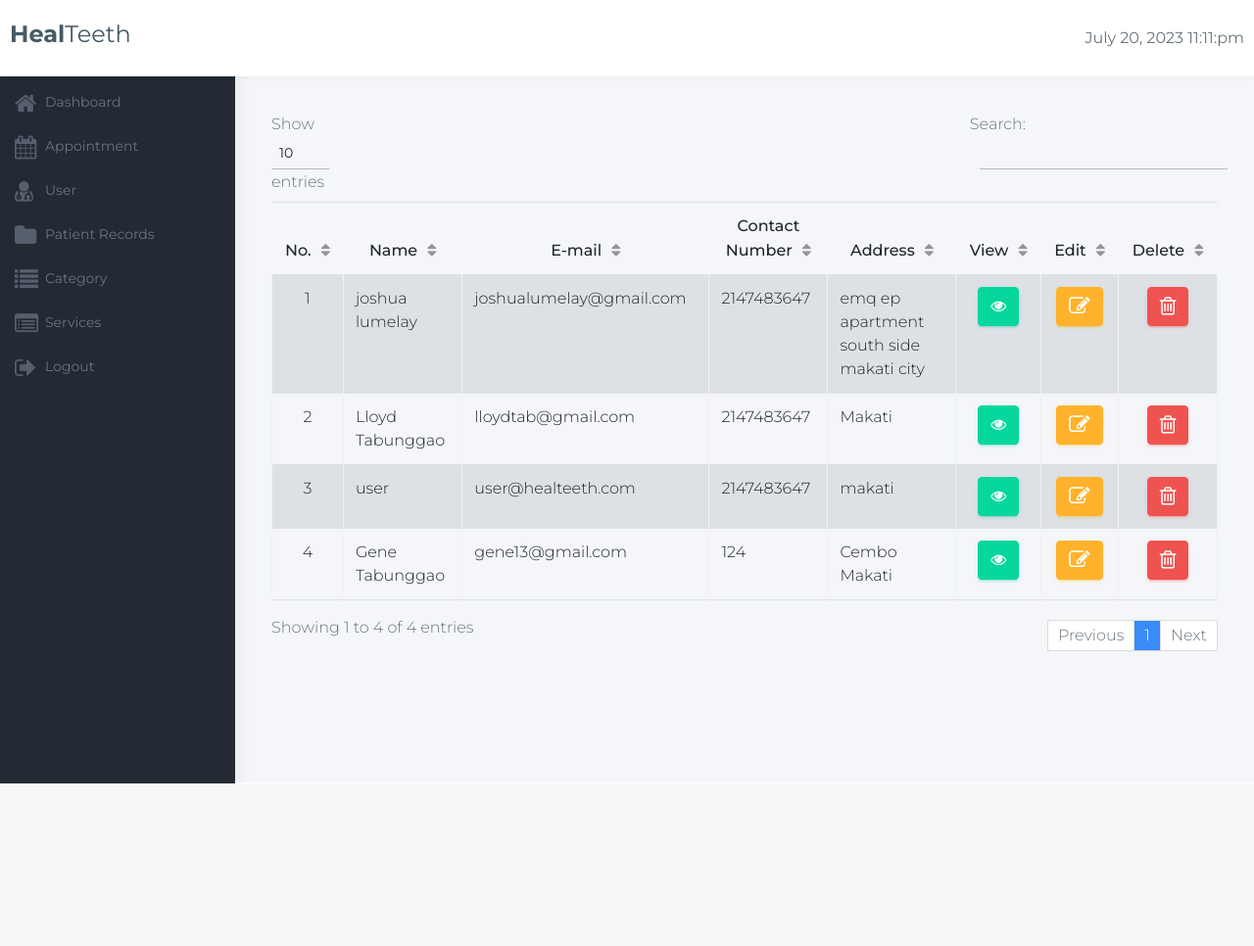
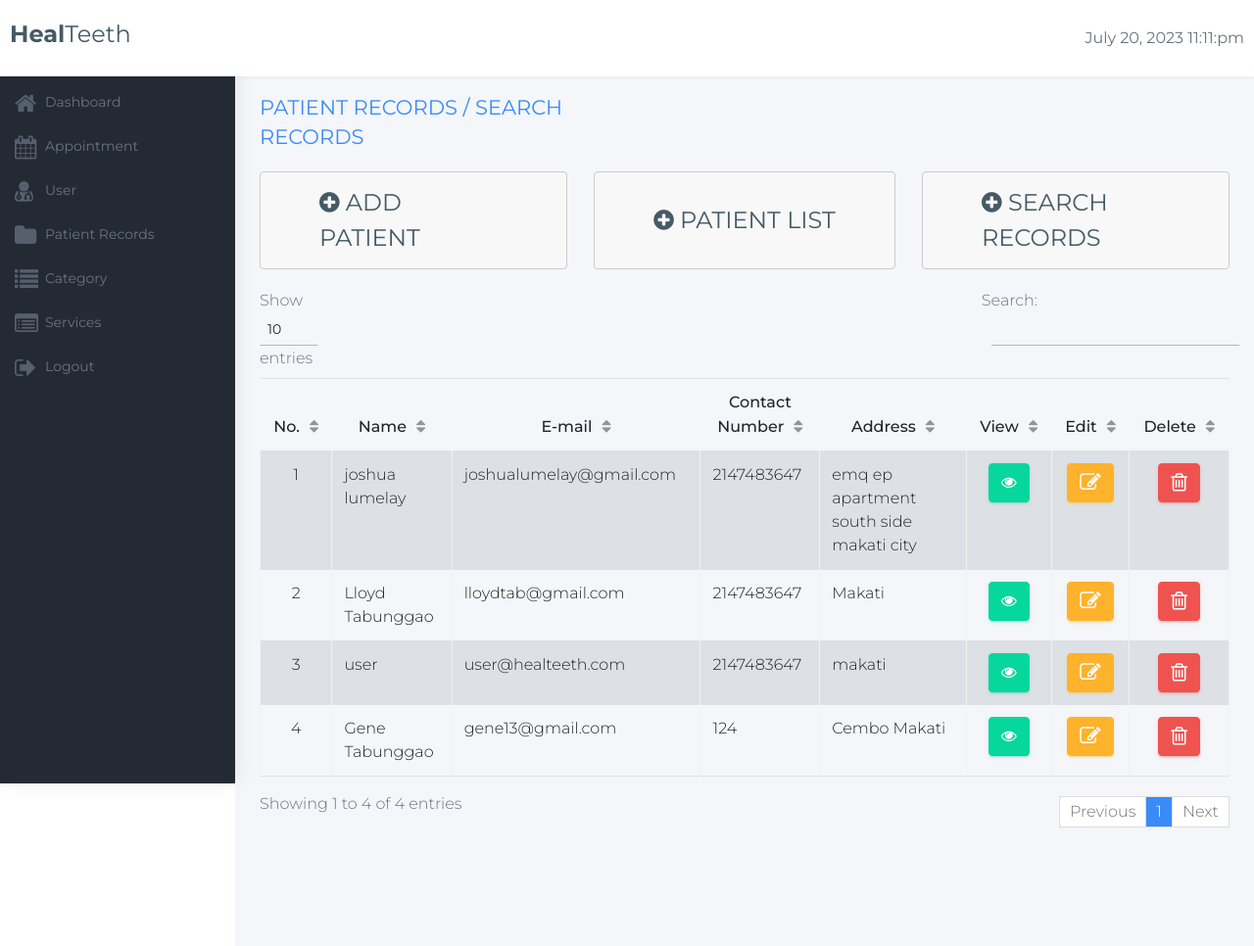
Before and after one commit to CatCoder31/Healteeth_new, a PHP site: page /manage_patient.php in a window 1280 px wide. Shown: the whole page at 98% size. Before the commit the page ends 800 px from the top, so only its background shows below. Run offline with PHP 8.4, Linux system fonts and the light colour scheme; a user stored in the database is signed in; data comes from the database, SQL or seed files in the repository; some libraries are stand-ins or nearby versions.

Commit message:
update manage patient

```diff
--- a/manage_patient.php
+++ b/manage_patient.php
@@ -39,6 +39,29 @@
       <script src="https://cdn.datatables.net/select/1.3.4/js/dataTables.select.min.js"></script>
       <link rel="stylesheet" href="assets/plugins/font-awesome/css/font-awesome.min.css">
       <script type="text/javascript" src="https://www.gstatic.com/charts/loader.js"></script>
+      <style>
+        /* Custom styles for the pressable card */
+    .pressable-card {
+        display: flex;
+        justify-content: center;
+        align-items: center;
+        height: 100px;
+        background-color: #f8f8f8;
+        border: 1px solid #ccc;
+        border-radius: 4px;
+        cursor: pointer;
+        transition: background-color 0.3s;
+        margin-top: 20px;
+    }
+
+    .pressable-card:hover {
+        background-color: #e0e0e0;
+    }
+
+    .pressable-card h2 {
+        margin: 60px;
+    }
+      </style>
    </head>
    <body class="fix-header card-no-border fix-sidebar">
       <!-- ============================================================== -->
@@ -71,6 +94,33 @@
       <!-- ============================================================== -->
       <!-- Start Page Content -->
       <!-- ============================================================== -->
+      <div class="row page-titles">
+                <div class="col-md-5 align-self-center">
+                    <h3 class="text-themecolor">PATIENT RECORDS / SEARCH RECORDS</h3>
+                </div>
+      <div class="container">
+    <div class="row">
+        <!-- Centered pressable card -->
+        <div class="col-lg-4 col-sm-4 d-flex justify-content-center">
+            <a href="add_patient.php" class="pressable-card">
+                <h2><i class="fa fa-plus-circle"></i> ADD PATIENT</h2>
+            </a>
+        </div>
+        <!-- Centered pressable card -->
+        <div class="col-lg-4 col-sm-4 d-flex justify-content-center">
+            <a href="manage_patient.php" class="pressable-card">
+                <h2><i class="fa fa-plus-circle"></i> PATIENT LIST</h2>
+            </a>
+        </div>
+        <!-- Centered pressable card -->
+        <div class="col-lg-4 col-sm-4 d-flex justify-content-center">
+            <a href="search_records.php" class="pressable-card">
+                <h2><i class="fa fa-plus-circle"></i> <span>SEARCH RECORDS</span></h2>
+            </a>
+        </div>
+    </div>
+</div>
+
       <div class="container">
          <table class="table table-bordered table-striped table-hover" id="myTable">
             <thead>
```
